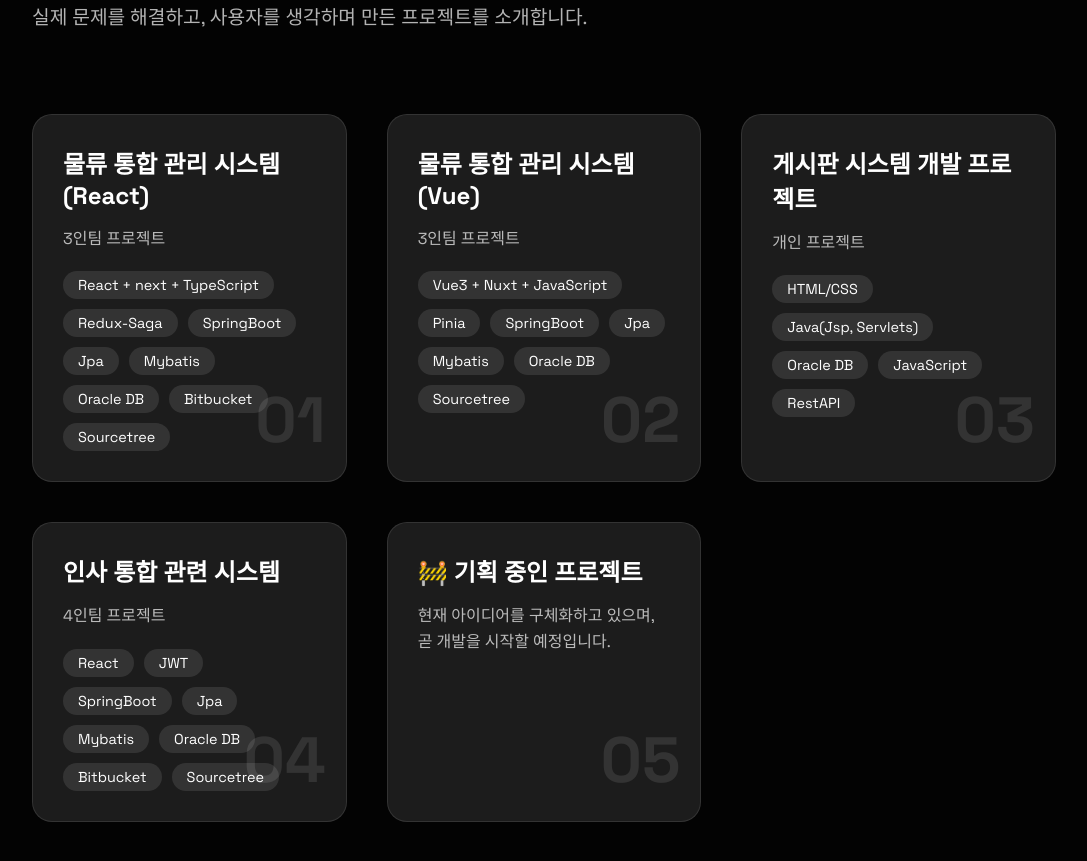
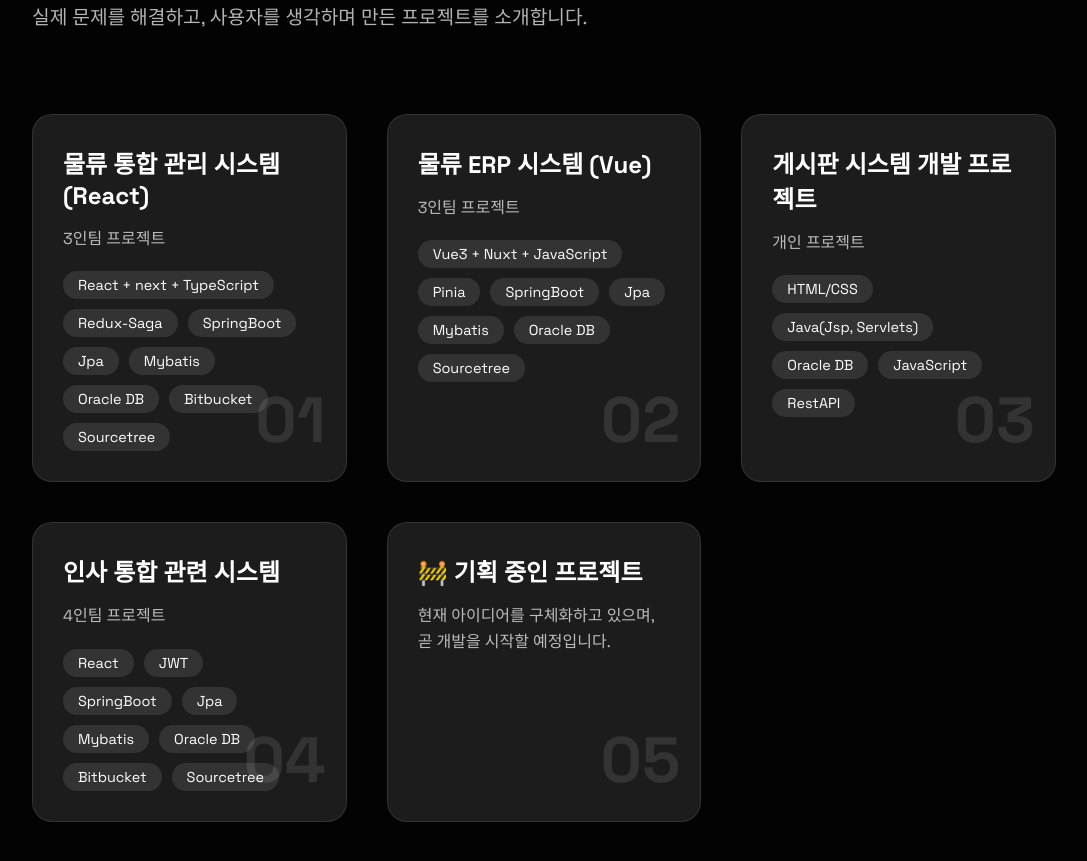
Before and after one commit to hanabe02/hanabe02.github.io, a plain HTML site: page index.html in a window 1280 px wide. Shown: the part 1069-1930 px from the top of the page, without its empty margins (96-1183 px from the left). Drawn offline with nearby package versions, Linux system fonts and the light colour scheme; animation ran at ten frames a second.

Commit message:
Update index.html

```diff
--- a/index.html
+++ b/index.html
@@ -691,7 +691,7 @@
             </div>
             <div class="project-card">
                 <div class="project-content" onclick="window.open('Vue Logi Project.pdf', '_blank')">
-                    <h3 class="project-title">물류 통합 관리 시스템 (Vue)</h3>
+                    <h3 class="project-title">물류 ERP 시스템 (Vue)</h3>
                     <p class="project-description">3인팀 프로젝트</p>
                     <div class="project-tags">
                         <span class="project-tag">Vue3 + Nuxt + JavaScript </span>
```
